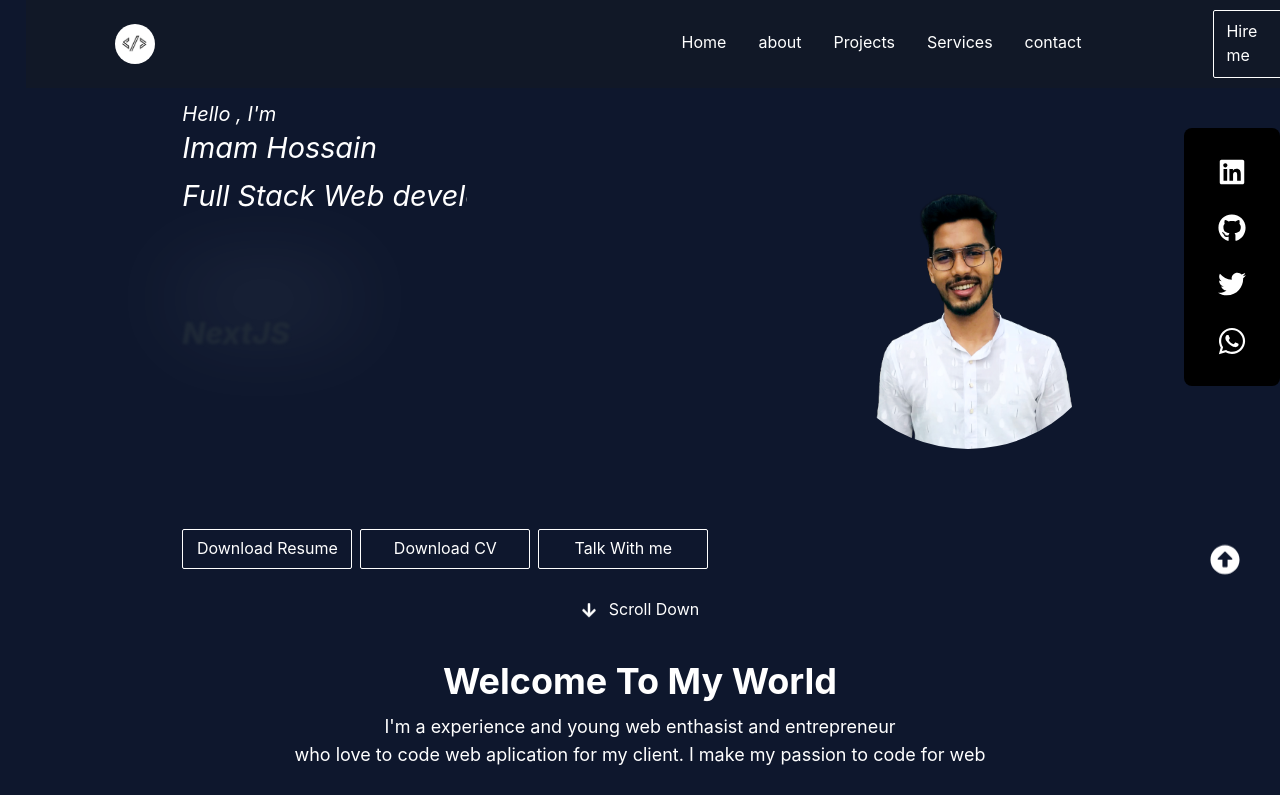
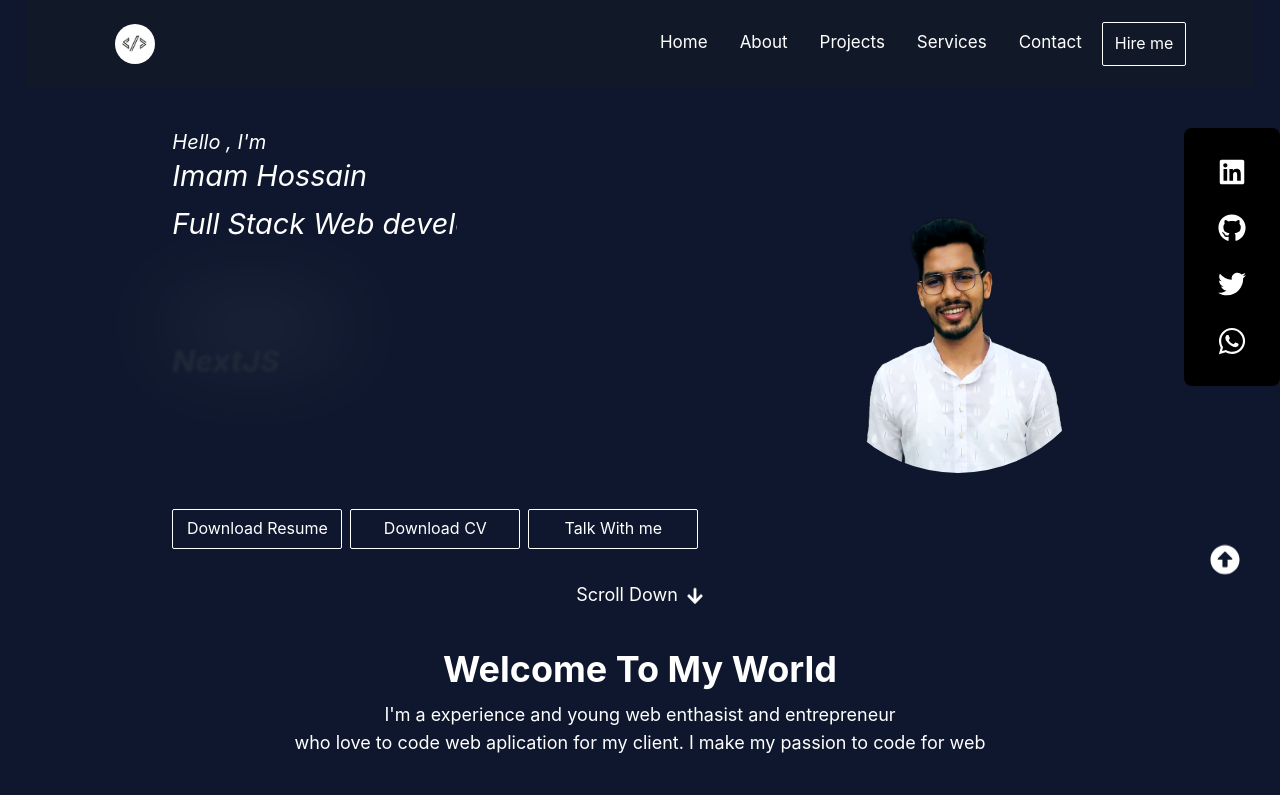
Before and after one commit to imam-hossain-wd/my-portfolio, a React (Create React App) app: page / in a window 1280 px wide. Shown: the top 795 px of the page. Built offline with nearby package versions, Linux system fonts and the light colour scheme.

Commit message:
Implement emailjs complete

```diff
--- a/src/App.js
+++ b/src/App.js
@@ -3,7 +3,7 @@ import MainHome from "./components/Home/MainHome/MainHome";
 
 function App() {
   return (
-    <section className="w-[96%] mx-auto" >
+    <section className="w-full lg:w-[96%] mx-auto" >
       <BrowserRouter >
       <MainHome />
       </BrowserRouter>
--- a/src/components/Home/Home/Home.js
+++ b/src/components/Home/Home/Home.js
@@ -17,7 +17,7 @@ const Home = () => {
 
       <section id="home" className="flex flex-col-reverse md:flex-col-reverse lg:flex-row justify-around lg:items-center w-[85%] mx-auto"
       >
-        <div className="mt-20 p-5">
+        <div className="mt-10">
           <h3 className="mb-5 text-xl text-white italic">Hello , I'm</h3>
 
           <p className="line-1 anim-typewriter text-white text-4xl italic">Imam Hossain</p>
@@ -51,7 +51,7 @@ const Home = () => {
 
          </div>
 
-          <div className="mt-5 flex flex-col lg:flex-row">
+          <div className="-mt-7 flex flex-col items-center lg:flex-row">
             {/* <button className=" border-white py-2 px-3 rounded-sm text-white  fond-semi-bold hover:text-white hover:border-0 hover:m-[1px] transition delay-150 transform ">
 
               <Link to="https://drive.google.com/file/d/1HdFj4xgwT92qxT6dTew0auel0b9FN0Ud/view?usp=sharing">Download Resume</Link>
@@ -65,7 +65,7 @@ const Home = () => {
           style={{ width: "170px" }}>
             <Link className='text-white' to="https://drive.google.com/file/d/1HdFj4xgwT92qxT6dTew0auel0b9FN0Ud/view?usp=sharing">Download CV</Link>
           </button>
-                 <button  className="cool-link border border-white h-10 text-white hover:border-rose-500 rounded-sm text-white  fond-semi-bold  hover:border-0 mb-2  transition delay-150 transform"
+                 <button  className="cool-link -ml-2 lg:-ml-0 border border-white h-10 text-white hover:border-rose-500 rounded-sm text-white  fond-semi-bold  hover:border-0 mb-2  transition delay-150 transform"
           style={{ width: "170px" }}>
             <Link className='text-white' to="https://drive.google.com/file/d/1HdFj4xgwT92qxT6dTew0auel0b9FN0Ud/view?usp=sharing">Talk With me</Link>
           </button>
@@ -84,7 +84,7 @@ const Home = () => {
         <div className="background-image">
           <img
             src={image1}
-            className="w-[300px] h-[300px] rounded banner-image rounded-full"
+            className="mt-10 lg:mt-0 w-[300px] h-[300px] rounded banner-image rounded-full"
             alt=""
           />
         </div>
@@ -122,9 +122,9 @@ const Home = () => {
         </div>
 
       </section>
-      <div className='flex justify-center items-center text-md hover:text-indigo-500'>
-        <p className='text-white animate-bounce mt-2 hover:text-indigo-500'><Link smooth to="#welcome"><FaArrowDown /></Link></p>
-        <p className='ml-3 '><Link className='text-white' smooth to="#welcome">Scroll Down</Link></p>
+      <div className='flex  text-lg justify-center mt-8 items-center text-md '>
+          <Link className='text-white mr-2 -mt-2 hover:text-indigo-500' smooth to="#welcome">Scroll Down</Link>
+          <Link className='text-white  animate-bounce hover:text-indigo-500' smooth to="#welcome"><FaArrowDown /></Link>
       </div>
     </div>
   );
--- a/src/components/contact/Contact.js
+++ b/src/components/contact/Contact.js
@@ -25,12 +25,12 @@ const Contact = () => {
 
 
     return (
-        <section id="contact" className='my-10'>
+        <section scroll-smooth id="contact" className='my-10'>
             <h1 className='text-4xl text-white font-bold text-center mb-10'>Contact Me</h1>
-            <div className='flex flex-col lg:flex-row justify-around'>
+            <div className='flex  flex-col lg:flex-row justify-around'>
                 <div>
                     <p className='text-white text-xl text-center'>Contact Information</p>
-                    <div style={{ backgroundColor: "#1B2436" }} className='m-5 p-5 text-white w-full lg:w-96 rounded'>
+                    <div style={{ backgroundColor: "#1B2436" }} className='my-5 p-5 text-white w-full lg:w-96  rounded'>
                         <div className='flex  items-center'>
                             <p className='text-2xl rounded-full'><FaPhoneAlt /></p>
                             <div className='text-xl ml-5 '>
@@ -39,7 +39,7 @@ const Contact = () => {
                             </div>
                         </div>
                     </div>
-                    <div style={{ backgroundColor: "#1B2436" }} className='m-5 p-5 text-white w-full lg:w-96 rounded'>
+                    <div style={{ backgroundColor: "#1B2436" }} className='my-5 p-5 text-white w-full lg:w-96 rounded'>
                         <div className='flex  items-center'>
                             <p className='text-2xl rounded-full'><FaEnvelope /></p>
                             <div className='text-xl ml-5 '>
@@ -48,7 +48,7 @@ const Contact = () => {
                             </div>
                         </div>
                     </div>
-                    <div style={{ backgroundColor: "#1B2436" }} className='m-5 p-5 text-white h-32 w-full lg:w-96 rounded'>
+                    <div style={{ backgroundColor: "#1B2436" }} className='my-5 p-5 text-white h-32 w-full lg:w-96 rounded'>
                         <div className='flex  items-center'>
                             <p className='text-2xl rounded-full'><FaMapMarkerAlt /></p>
                             <div className='text-xl ml-5 '>
@@ -60,7 +60,7 @@ const Contact = () => {
                 </div>
 
               <div className='w-full lg:w-[600px]'>
-              <ContactForm size="200px" />
+              <ContactForm size="2000px" />
               </div>
             </div>
 
--- a/src/components/navbar/Drawer.js
+++ b/src/components/navbar/Drawer.js
@@ -13,7 +13,7 @@ const Drawer = () => {
   };
 
   return (
-    <div className="drawer drawer-end">
+    <div className="drawer drawer-end z-50">
       <input id="my-drawer-4" type="checkbox" className="drawer-toggle" />
       <div className="drawer-content">
         <label htmlFor="my-drawer-4" className="cool-link border border-white py-2 px-3 rounded-sm text-white fond-semi-bold hover:text-white hover:border-0 hover:m-[1px] transition delay-150 transform">
@@ -35,12 +35,12 @@ const Drawer = () => {
            hover:bg-rose-500
                  transition ease-in-out delay-150 hover:-translate-y-1 hover:scale-110 duration-300 text-white p-2 rounded-full
                 '>
-            <Link to="tel:01624243747"><FaPhone /></Link>
+            <Link to="tel:8801624243747"><FaPhone /></Link>
           </p>
 
           <p className=' hover:bg-green-500
                  transition ease-in-out delay-150 hover:-translate-y-1 hover:scale-110 hover:border-white duration-300 text-white p-2 rounded-full'>
-            <Link to="https://api.whatsapp.com/send?phone=01624243747"> <FaWhatsapp /></Link>
+            <Link to="https://api.whatsapp.com/send?phone=8801624243747"> <FaWhatsapp /></Link>
           </p>
           <p className='hover:bg-sky-500 transition ease-in-out delay-150 hover:-translate-y-1 hover:scale-110 hover:border-white duration-300 text-white p-2 rounded-full'>
 
--- a/src/components/navbar/Navbar.js
+++ b/src/components/navbar/Navbar.js
@@ -8,28 +8,28 @@ const Navbar = () => {
   const navmenu = (
     <>
       <li>
-        <Link className="cool-link text-[16px]" smooth to="#home">
+        <Link className="cool-link text-[17px]" smooth to="#home">
           Home
         </Link>
       </li>
       <li>
-        <Link className="cool-link text-[16px]" smooth to="#about">
-          about
+        <Link className="cool-link text-[17px]" smooth to="#about">
+          About
         </Link>
       </li>
       <li>
-        <Link className="cool-link text-[16px]" smooth to="#projects">
+        <Link className="cool-link text-[17px]" smooth to="#projects">
           Projects
         </Link>
       </li>
       <li>
-        <Link className="cool-link text-[16px]" smooth to="#services">
+        <Link className="cool-link text-[17px]" smooth to="#services">
           Services
         </Link>
       </li>
       <li>
-        <Link className="cool-link text-[16px]" smooth to="#contact">
-          contact
+        <Link className="cool-link text-[17px]" smooth to="#contact">
+          Contact
         </Link>
       </li>
       {/* <li>
@@ -41,7 +41,8 @@ const Navbar = () => {
   );
   return (
     <section className="">
-      <div className="w-full navbar bg-gray-900 fixed top-0 z-50">
+      {/* fixed top-0 z-50 */}
+      <div className="w-full navbar bg-gray-900 ">
         <div className="navbar-start">
           <div className="dropdown">
             <label tabIndex={0} className="btn btn-ghost lg:hidden">
@@ -62,7 +63,7 @@ const Navbar = () => {
             </label>
             <ul
               tabIndex={0}
-              className="menu menu-sm dropdown-content mt-3 p-2 shadow bg-base-100 rounded-box w-52"
+              className="menu menu-sm dropdown-content mt-3 p-2 shadow bg-base-100 rounded-box w-60 "
             >
               {navmenu}
             </ul>
@@ -78,7 +79,7 @@ const Navbar = () => {
           <ul className="menu menu-horizontal px-1 mt-2">{navmenu}</ul>
         </div>
 
-       <div className="ml-28">
+       <div className="ml-24 md:ml-10 lg:ml-0">
        <Drawer />
        </div>
       </div>
--- a/src/components/services/Services.js
+++ b/src/components/services/Services.js
@@ -9,9 +9,9 @@ const Services = () => {
           <p className="text-center text-xl mb-5">See my following web design and development services <br/> that I am offering you</p>
         </div>
 
-       <div className="grid sm:grid-cols-1 md:grid-cols-2 lg:grid-cols-3 gap-1 w-[95%] mx-auto gap-5">
+       <div className="grid sm:grid-cols-1 md:grid-cols-2 lg:grid-cols-3 w-[95%] mx-auto gap-5">
 
-        <div className="bg-black text-white p-10  rounded-lg w-80 h-[340px] text-center  transition ease-in-out delay-150 bg-blue-500 hover:-translate-y-1 hover:scale-110 hover:bg-indigo-500 duration-300 mb-5">
+        <div className="bg-black text-white p-10  rounded-lg w-80 lg:w-80 h-[340px] text-center  transition ease-in-out delay-150 bg-blue-500 hover:-translate-y-1 hover:scale-110 hover:bg-indigo-500 duration-300">
           <p><i className="fa-solid fa-code text-5xl text-white mb-2 -mt-5"></i></p>
           <h1 className="text-3xl font-bold mb-2">Web Design</h1>
           <p className="text-lg">Beautiful website using <br/>Tailwind,JavaScript, Typescript ,ReactJs , <br/>NextJs ,ReduxJs  JavaScript</p>
--- a/src/components/welcomeSection/WelcomeSection.js
+++ b/src/components/welcomeSection/WelcomeSection.js
@@ -38,6 +38,7 @@ const WelcomeSection = () => {
                 </div>
             </section>
         </div>
+
     );
 };
 
```
Also changed, not shown: src/components/contact/ContactForm.js (+44 -23 lines).
